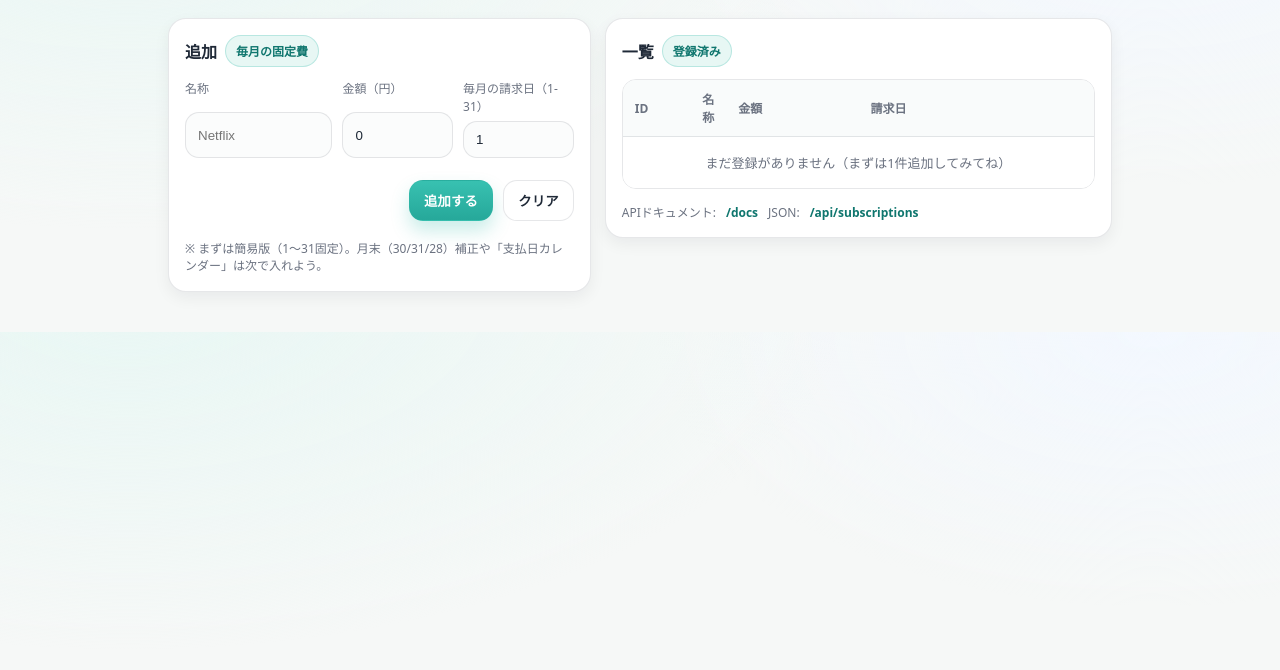
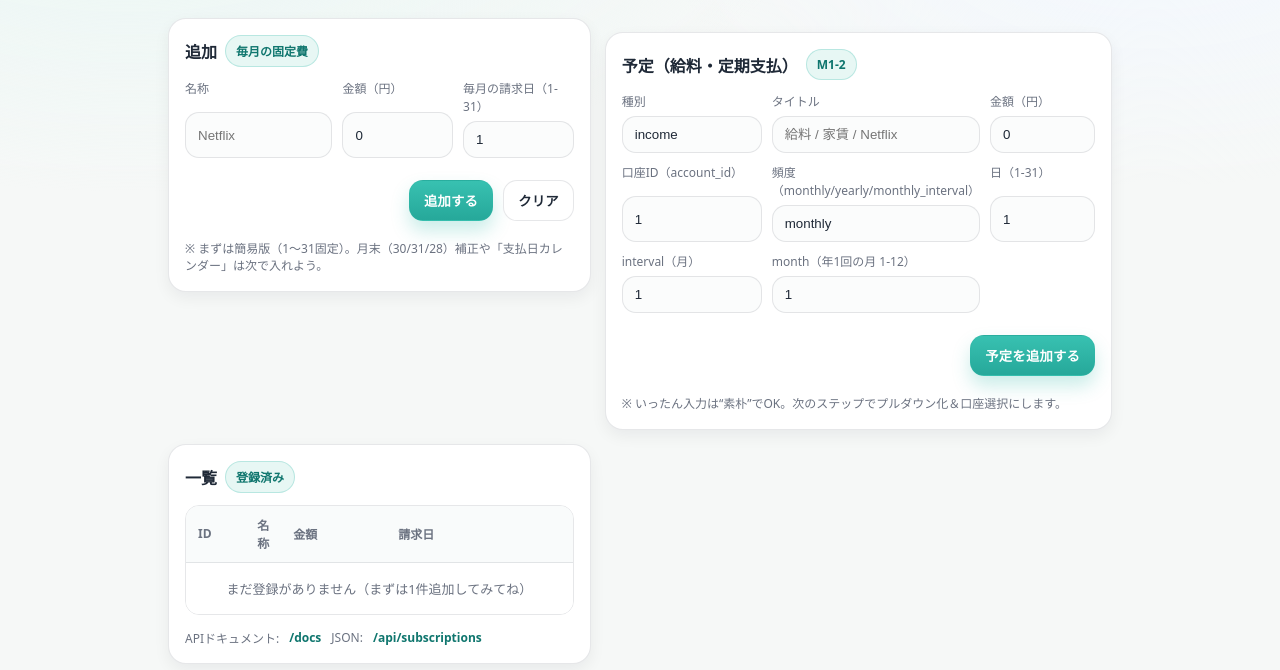
Before and after one commit to AKADRA-SAKURA/pay_app, a FastAPI app: page / in a window 1280 px wide. Shown: the part 89-759 px from the top of the page. Run offline with FastAPI, Linux system fonts and the light colour scheme.

Commit message:
feat: add plans (income/subscription recurring)

```diff
--- a/app/main.py
+++ b/app/main.py
@@ -58,3 +58,31 @@ def add_account(
 ):
     create_account(db, name=name, balance_yen=balance_yen)
     return RedirectResponse(url="/", status_code=303)
+
+
+# plans登録
+@app.post("/plans")
+def add_plan(
+    type: str = Form(...),            # "income" or "subscription"
+    title: str = Form(...),
+    amount_yen: int = Form(...),
+    account_id: int = Form(...),
+    freq: str = Form(...),            # monthly/yearly/monthly_interval
+    day: int = Form(1),
+    interval_months: int = Form(1),
+    month: int = Form(1),
+    db: Session = Depends(get_db),
+):
+    crud.create_plan(
+        db,
+        user_id=1,
+        type=type,
+        title=title,
+        amount_yen=amount_yen,
+        account_id=account_id,
+        freq=freq,
+        day=day,
+        interval_months=interval_months,
+        month=month,
+    )
+    return RedirectResponse(url="/", status_code=303)
--- a/app/templates/index.html
+++ b/app/templates/index.html
@@ -298,6 +298,59 @@
           </div>
         </form>
       </div>
+<div class="card" style="margin-top: 14px;">
+  <h2>予定（給料・定期支払） <span class="pill">M1-2</span></h2>
+
+  <form method="post" action="/plans" class="form">
+    <label>
+      種別
+      <input name="type" placeholder="income or subscription" value="income" required />
+    </label>
+
+    <label>
+      タイトル
+      <input name="title" placeholder="給料 / 家賃 / Netflix" required />
+    </label>
+
+    <label>
+      金額（円）
+      <input name="amount_yen" type="number" min="0" value="0" required />
+    </label>
+
+    <label>
+      口座ID（account_id）
+      <input name="account_id" type="number" min="1" value="1" required />
+    </label>
+
+    <label>
+      頻度（monthly/yearly/monthly_interval）
+      <input name="freq" value="monthly" required />
+    </label>
+
+    <label>
+      日（1-31）
+      <input name="day" type="number" min="1" max="31" value="1" />
+    </label>
+
+    <label>
+      interval（月）
+      <input name="interval_months" type="number" min="1" value="1" />
+    </label>
+
+    <label>
+      month（年1回の月 1-12）
+      <input name="month" type="number" min="1" max="12" value="1" />
+    </label>
+
+    <div class="actions" style="grid-column: 1 / -1;">
+      <button class="btn" type="submit">予定を追加する</button>
+    </div>
+
+    <div class="hint" style="grid-column: 1 / -1;">
+      ※ いったん入力は“素朴”でOK。次のステップでプルダウン化＆口座選択にします。
+    </div>
+  </form>
+</div>
 
       <div class="card">
         <h2>一覧 <span class="pill">登録済み</span></h2>
```
Also changed, not shown: app/crud.py (+38 -0 lines), app/models.py (+27 -0 lines), migrations/versions/a13a2ffad14f_add_plans_table.py (added, +44 -0 lines).
